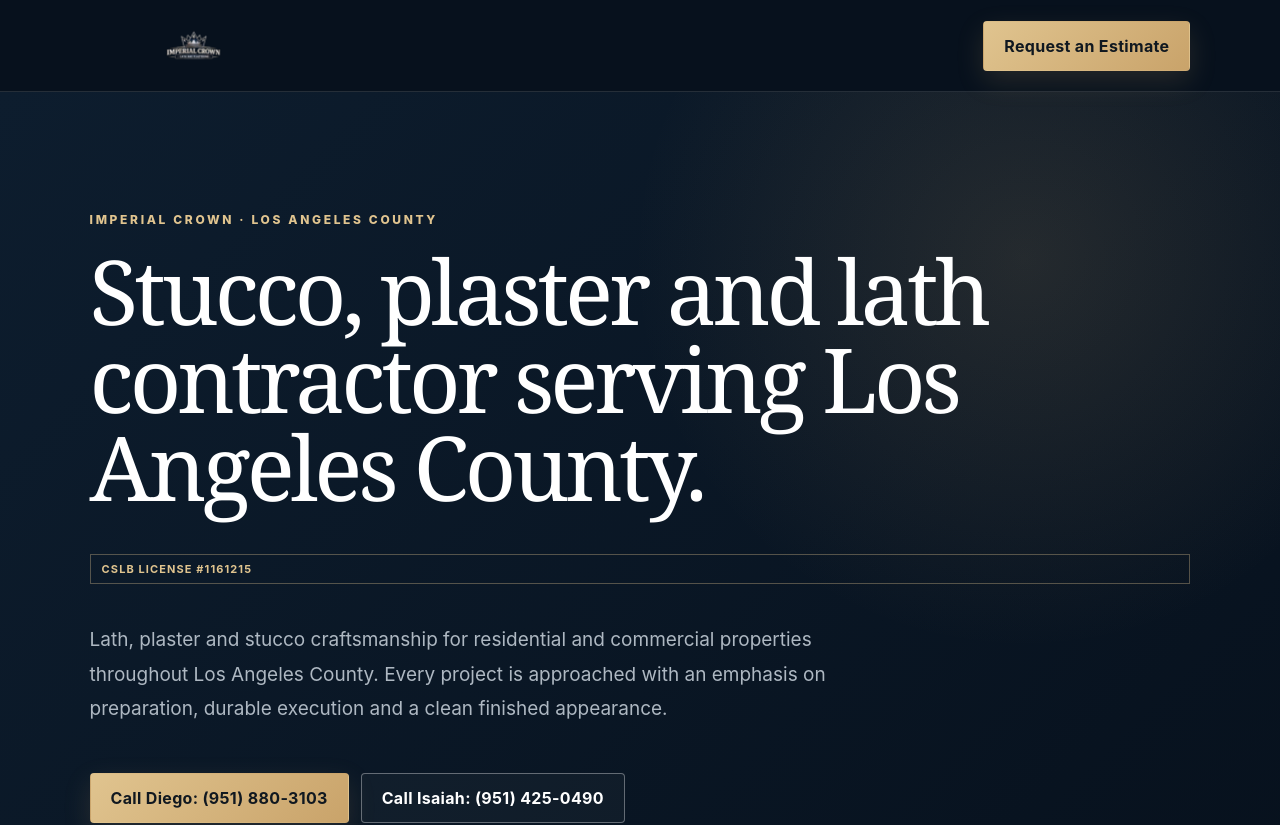
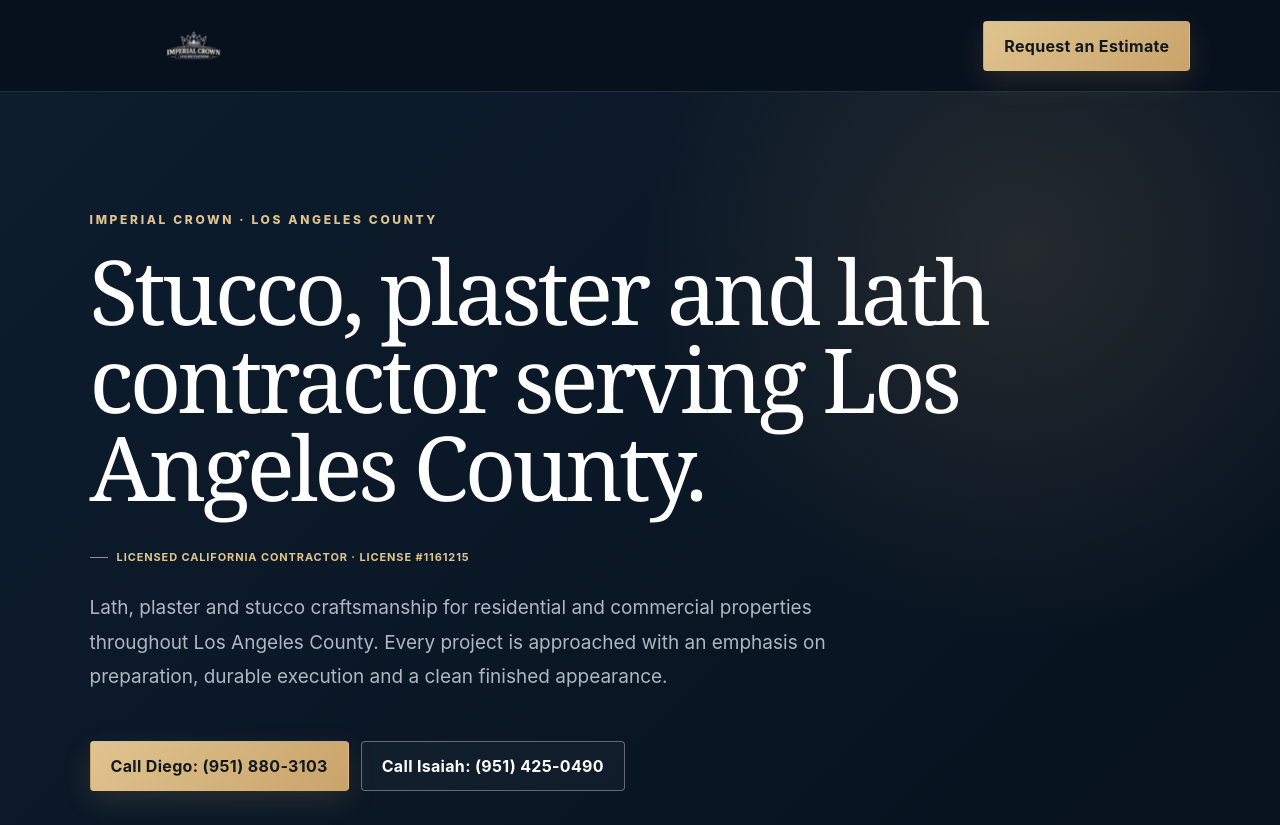
Before and after one commit to typicalsammich/imperial-clp, a Next.js app: page /service-areas/los-angeles-county in a window 1280 px wide. Shown: the top 825 px of the page. Built offline with nearby package versions, Linux system fonts and the light colour scheme; no server answers.

Commit message:
Add files via upload

```diff
--- a/app/globals.css
+++ b/app/globals.css
@@ -1039,3 +1039,54 @@
 .footer-license{margin-top:14px;color:#aeb7bf;font-size:11px;letter-spacing:.1em;text-transform:uppercase}
 .area-license{margin-top:16px}
 @media(max-width:800px){.site-license-top{top:82px;left:18px;font-size:9px}.license-inline{font-size:10px}}
+
+
+/* v19 — natural license presentation */
+.site-license-top{display:none !important;}
+
+.license-inline{
+  display:inline-flex !important;
+  align-items:center;
+  width:auto !important;
+  margin:8px 0 18px !important;
+  padding:0 !important;
+  border:0 !important;
+  background:transparent !important;
+  color:var(--gold-2) !important;
+  font-size:11px !important;
+  font-weight:700 !important;
+  letter-spacing:.08em !important;
+  text-transform:uppercase;
+}
+
+.license-inline::before{
+  content:"";
+  width:18px;
+  height:1px;
+  margin-right:9px;
+  background:var(--gold-2);
+  opacity:.7;
+}
+
+.footer-license{
+  margin-top:10px !important;
+  padding:0 !important;
+  border:0 !important;
+  background:transparent !important;
+  color:#aeb7bf !important;
+  font-size:11px !important;
+  letter-spacing:.07em !important;
+  text-transform:none !important;
+}
+
+.area-license{
+  margin-top:12px !important;
+  margin-bottom:8px !important;
+}
+
+@media(max-width:800px){
+  .license-inline{
+    font-size:10px !important;
+    letter-spacing:.06em !important;
+  }
+}
--- a/app/service-areas/[slug]/page.js
+++ b/app/service-areas/[slug]/page.js
@@ -34,7 +34,7 @@
       <section className="area-hero">
         <div className="section-kicker">IMPERIAL CROWN · {area.name.toUpperCase()}</div>
         <h1>Stucco, plaster and lath contractor serving {area.name}.</h1>
-          <div className="license-inline area-license">CSLB License #1161215</div>
+          <div className="license-inline area-license">Licensed California Contractor · License #1161215</div>
         <p>{area.intro} Every project is approached with an emphasis on preparation, durable execution and a clean finished appearance.</p>
         <div className="area-actions">
           <a href="tel:+19518803103" className="btn btn-gold">Call Diego: (951) 880-3103</a>
```
Also changed, not shown: app/page.js (+3 -4 lines).
